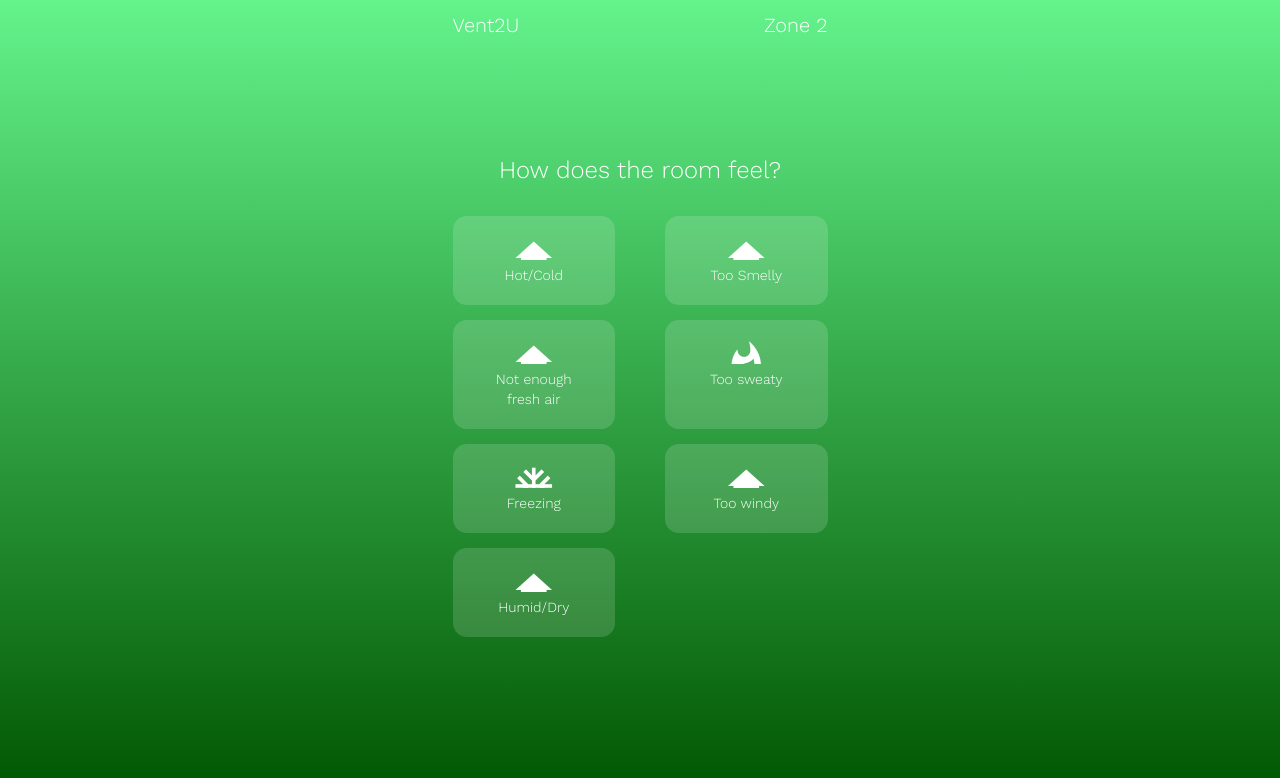
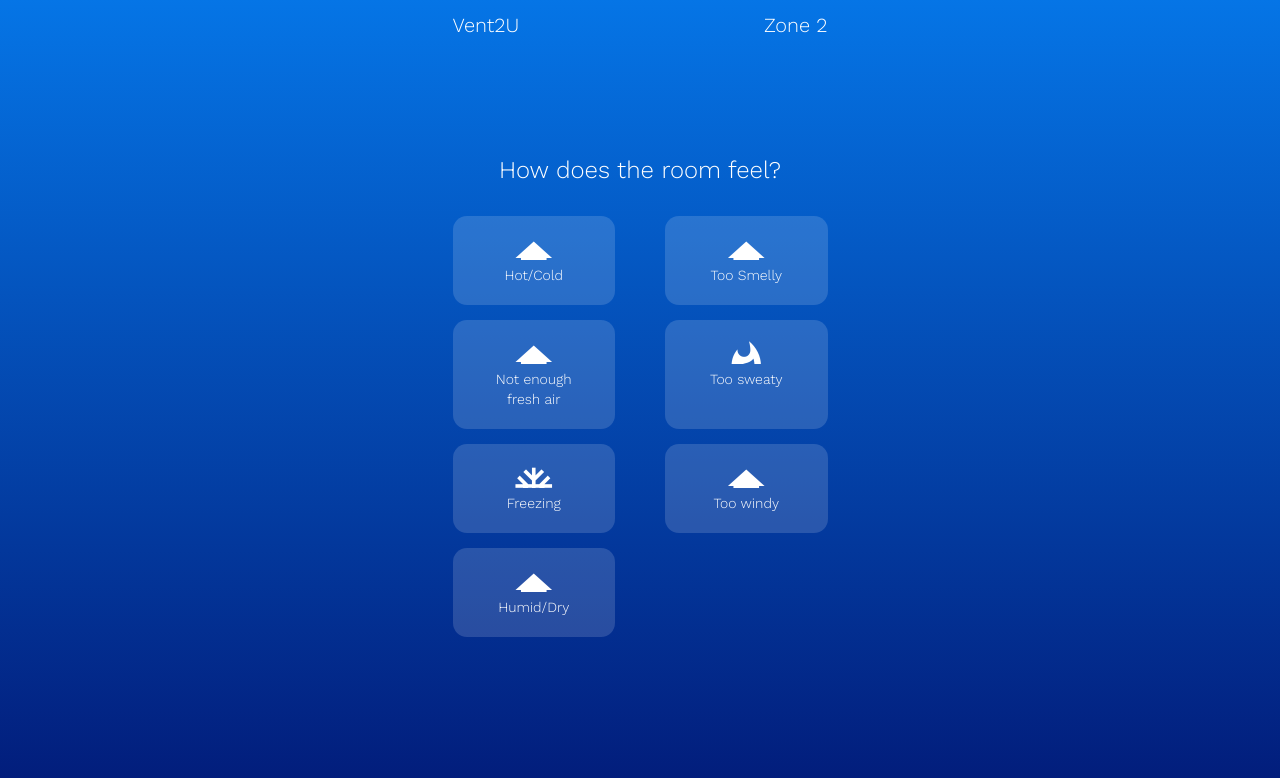
Before and after one commit to jespernpedersen/v2u, an Angular app: page / in a window 1280 px wide. Shown: the top 778 px of the page. Built offline with nearby package versions, Linux system fonts and the light colour scheme.

Commit message:
Change theme color

```diff
--- a/src/app/views/dashboard.component.css
+++ b/src/app/views/dashboard.component.css
@@ -1,6 +1,6 @@
 .app {
     height: 100vh;
-    background: linear-gradient(180deg, rgba(100, 243, 140, 1) 0%, rgba(0, 85, 0, 1) 100%);
+    background: linear-gradient(180deg, rgb(5, 117, 230) 0%, rgb(2, 27, 121) 100%);
     margin-top: -1px;
     padding-top: 1px;
     /*required to avoid margin collapse*/
```
